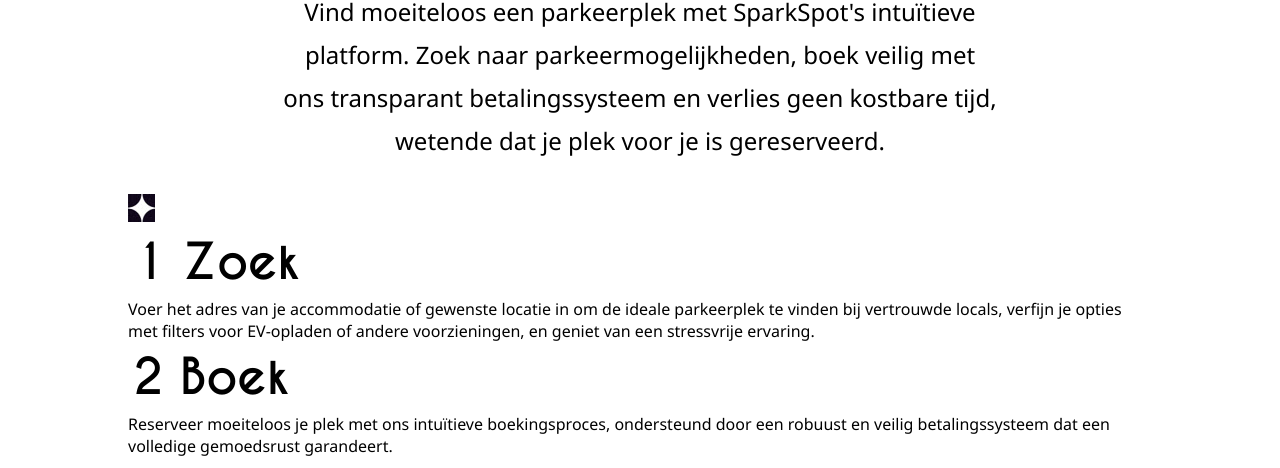
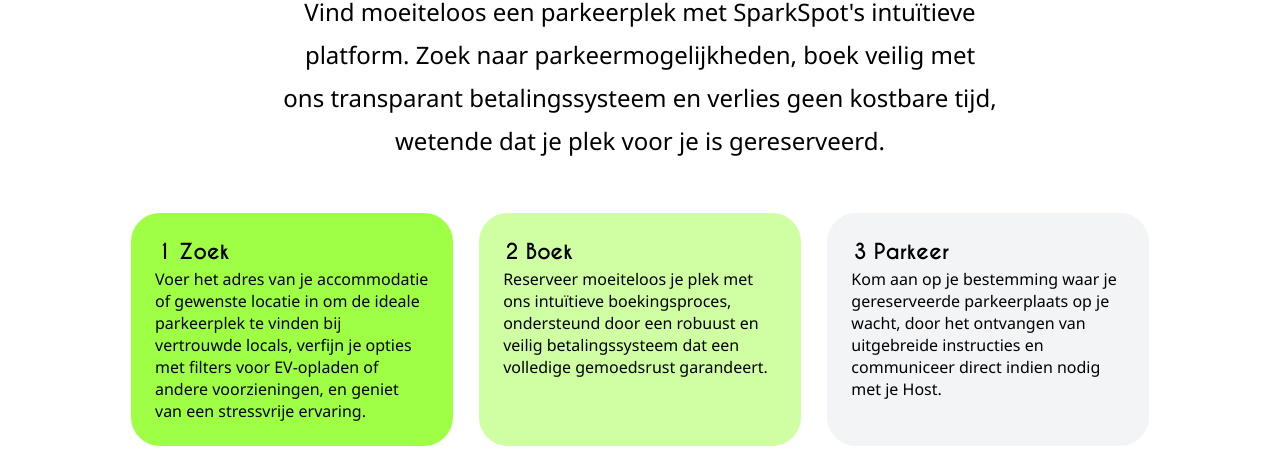
Before and after one commit to LukaVerbrugghe/sparkspot-opg, a plain HTML site: page index.html in a window 1280 px wide. Shown: the part 475-943 px from the top of the page. Drawn offline with Linux system fonts and the light colour scheme.

Commit message:
tekstblokje 3

```diff
--- a/index.html
+++ b/index.html
@@ -43,15 +43,32 @@
                  <h2>How it works</h2>
                  <p>Vind moeiteloos een parkeerplek met SparkSpot's intuïtieve platform. Zoek naar parkeermogelijkheden, boek veilig met ons transparant betalingssysteem en verlies geen kostbare tijd, wetende dat je plek voor je is gereserveerd.</p>
             </div>
-                 <img src="images/picto_sparkspot.jpg">
+
+            <!-- 3 tekstblokjes naast elkaar -->
+             <div class="zoekboekparkeer">
+                <div class="zoek">
+
+
                     <h2>1 Zoek</h2>
                     <p>Voer het adres van je accommodatie of gewenste locatie in om de ideale parkeerplek te vinden bij vertrouwde locals, verfijn je opties met filters voor EV-opladen of andere voorzieningen, en geniet van een stressvrije ervaring.</p>
+                    <img src="images/picto_sparkspot.jpg">
+                </div>
+
+                 <div class="boek">
 
                      <h2>2 Boek</h2>
                      <p>Reserveer moeiteloos je plek met ons intuïtieve boekingsproces, ondersteund door een robuust en veilig betalingssysteem dat een volledige gemoedsrust garandeert.</p>
+                     <img src="images/picto_sparkspot.jpg">
+
+                </div>
+                 <div class="parkeer">
 
                      <h2>3 Parkeer</h2>
                      <p>Kom aan op je bestemming waar je gereserveerde parkeerplaats op je wacht, door het ontvangen van uitgebreide instructies en communiceer direct indien nodig met je Host.</p>
+                     <img src="images/picto_sparkspot.jpg">
+                    </div>
+            </div>
+
 
 
             <img src='images/bestemming_Brugge.jpg'>
--- a/opmaak.css
+++ b/opmaak.css
@@ -111,3 +111,53 @@ h2{
     font-size: 1.5em;
     line-height: 1.8em;
 }
+
+.zoekboekparkeer{
+    display: flex;
+    justify-content: space-between;
+    margin-top: 3em;
+    margin-bottom: 3em;
+}
+
+.zoekboekparkeer h2{
+    font-size: 1.3em;
+}
+
+.zoek, .boek, .parkeer{
+    width: 32%;
+    border-radius: 2em;
+    padding: 1.5em;
+}
+
+.zoek{
+    background-color: #9FFF45;
+    position: relative;
+    border: solid 3px white;
+}
+
+.boek{
+    background-color: #CFFFA2;
+    position: relative;
+    border: solid 3px white;
+}
+
+.parkeer{
+    background-color: #F3F4F6;
+    position: relative;
+    border: solid 3px white;
+}
+
+.zoek img, .boek img, .parkeer img{
+    display: none;
+}
+
+.zoek:hover, .boek:hover, .parkeer:hover{
+    border: solid 3px darkred;
+}
+
+.zoek:hover img, .boek:hover img, .parkeer:hover img{
+    display: block;
+    position: absolute;
+    right: 1em;
+    bottom: 1em;
+}
```
Lines whose indentation alone changed are shown as unchanged.
